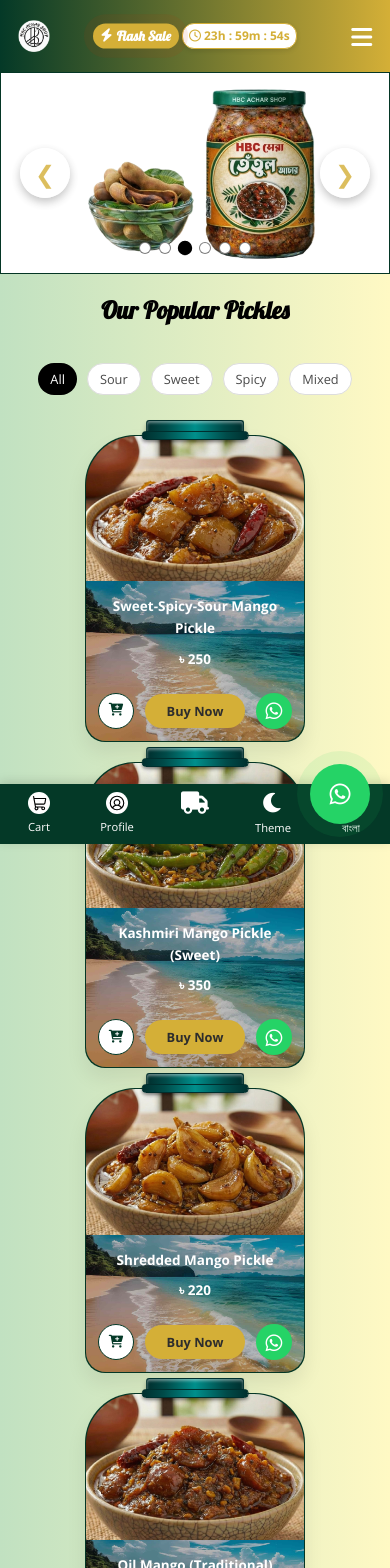
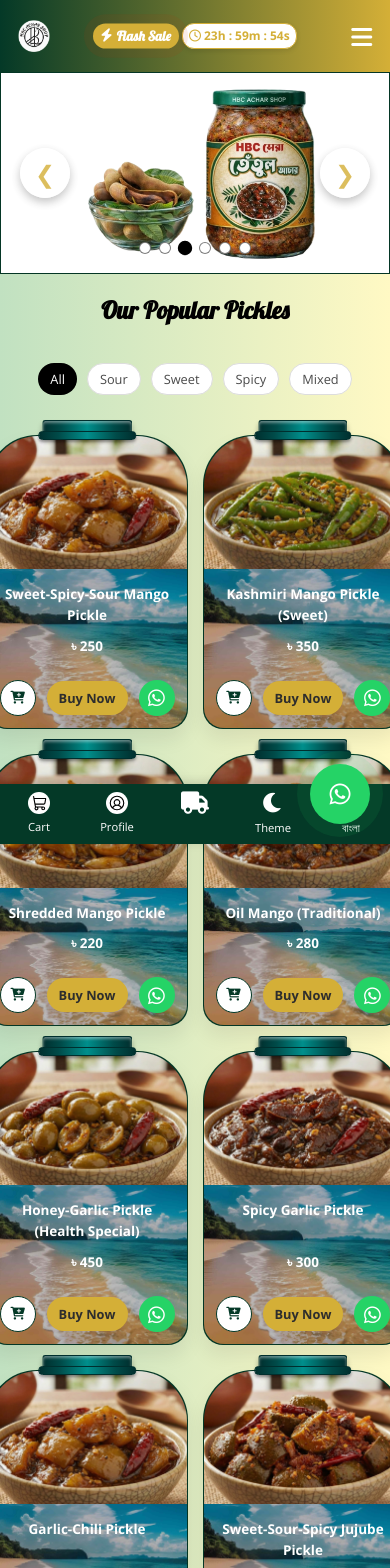
Before and after one commit to devkhadem/hbcacharshop, a React (Vite) app in the folder frontend/: page / in a window 390 px wide. Shown: the top 1568 px of the page. Built offline with nearby package versions, Linux system fonts and the light colour scheme; a web font is replaced by a local one.

Commit message:
Add files via upload

```diff
--- a/frontend/src/App.css
+++ b/frontend/src/App.css
@@ -756,7 +756,7 @@ header {
 .product-actions {
     display: flex;
     width: 100%;
-    justify-content: center;
+    justify-content: space-between;
     align-items: center;
     margin-top: 12px;
     gap: 8px;
@@ -1772,6 +1772,10 @@ footer {
     .App {
         /* Space for the bottom nav */
         padding-bottom: 70px;
+    }
+
+    .product-top-actions {
+        margin-bottom: 5px !important;
     }
 
     .overlay {
@@ -1910,13 +1914,20 @@ footer {
         font-size: 1.2rem;
     }
 
-    .products-grid,
+    .products-grid {
+        display: grid;
+        grid-template-columns: repeat(2, 1fr) !important;
+        gap: 15px;
+        justify-items: center;
+        padding: 0;
+    }
+
     .reviews-grid,
     .contact-grid,
     .footer-grid {
         display: grid;
         grid-template-columns: 1fr !important;
-        gap: 10px;
+        gap: 20px;
         justify-items: center;
         padding: 0;
     }
@@ -2268,6 +2279,14 @@ footer {
 
 
 
+/* Product Top Actions */
+.product-top-actions {
+    display: flex;
+    justify-content: space-between;
+    gap: 10px;
+    margin-bottom: 10px;
+}
+
 /* --- Delivery Partners Section --- */
 .delivery-partners-section {
     margin-top: 4vh;
```
